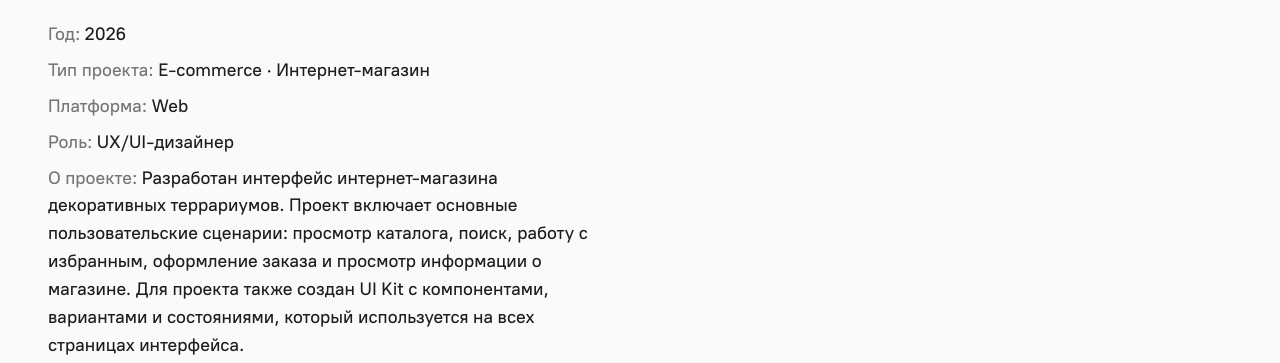
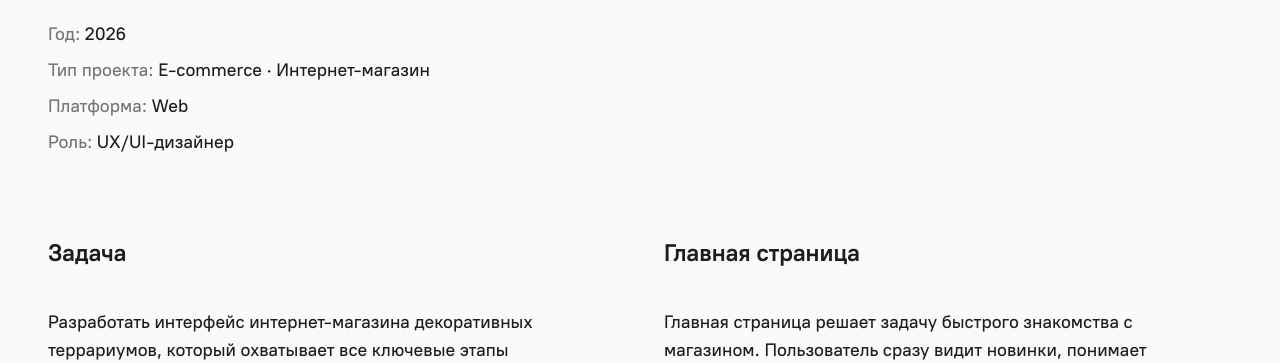
Before and after one commit to artem-kalganov/portfolio, a plain HTML site: page project-1.html in a window 1280 px wide. Shown: the part 437-800 px from the top of the page. Drawn offline with Linux system fonts and the light colour scheme.

Commit message:
Update project-1.html

```diff
--- a/project-1.html
+++ b/project-1.html
@@ -40,7 +40,6 @@
             <p><span class="meta-label">Тип проекта:</span> E-commerce · Интернет-магазин</p>
             <p><span class="meta-label">Платформа:</span> Web</p>
             <p><span class="meta-label">Роль:</span> UX/UI-дизайнер</p>
-            <p><span class="meta-label">О проекте:</span> Разработан интерфейс интернет-магазина декоративных террариумов. Проект включает основные пользовательские сценарии: просмотр каталога, поиск, работу с избранным, оформление заказа и просмотр информации о магазине. Для проекта также создан UI Kit с компонентами, вариантами и состояниями, который используется на всех страницах интерфейса.</p>
           </div>
         </div>
 
```
